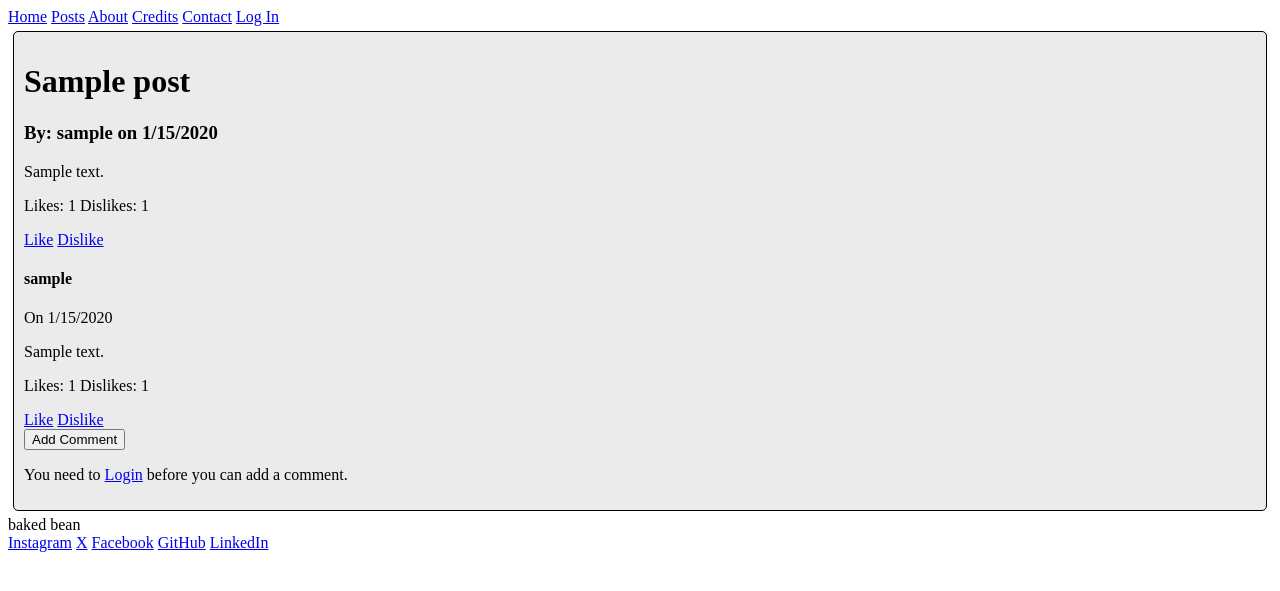
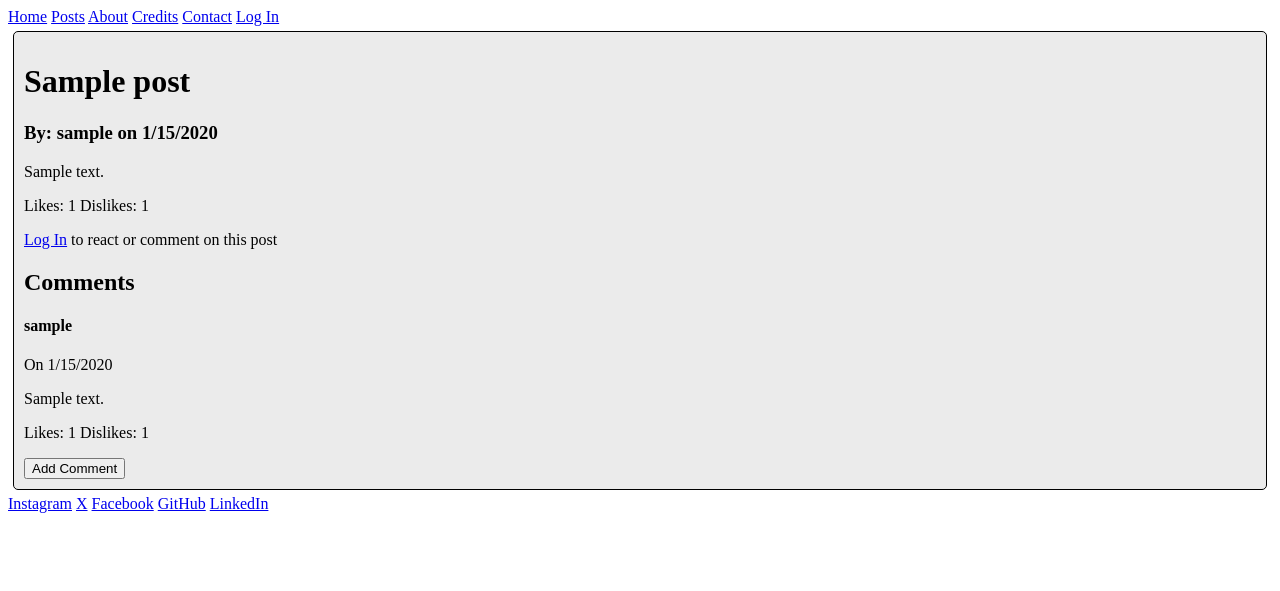
Before and after one commit to crunchytee/charlie-blog, a Flask app: page /post/1 in a window 1280 px wide. Shown: the top 591 px of the page. Run offline with Flask 3, Linux system fonts and the light colour scheme; tables that the repository leaves empty hold one stand-in row (values such as "Sample post").

Commit message:
add comments, likes, dislikes

```diff
--- a/app/forms.py
+++ b/app/forms.py
@@ -32,5 +32,5 @@ class PostForm(FlaskForm):
     submit = SubmitField("Post")
 
 class CommentForm(FlaskForm):
-    comment = body_html = TextAreaField("Comment", validators=[DataRequired(), Length(2, 300, "Post must be within 2 and 300 characters")])
+    comment = TextAreaField("Comment", validators=[DataRequired(), Length(2, 300, "Post must be within 2 and 300 characters")])
     submit = SubmitField("Post Comment")
--- a/app/routes.py
+++ b/app/routes.py
@@ -1,11 +1,9 @@
-from urllib.parse import urlparse
-from flask import render_template, flash, redirect, url_for, request
-from flask_login import login_user, current_user, logout_user, login_required
-from app import app, db
-from app.forms import LoginForm
-from app.models import User, Post
+from flask import render_template
+from flask_login import login_required
+from app import app
+from app.models import Post
 from app.services.auth import login_helper, logout_helper, registration_helper
-from app.services.posts import add_post, update_post, delete_post, view_post
+from app.services.posts import add_post, update_post, delete_post, view_post, like_post_helper, dislike_post_helper, like_comment_helper, dislike_comment_helper
 
 # Main links that return a webpage
 # Home Page
@@ -31,10 +29,12 @@ def create_post():
 def post(post_id):
     return view_post(post_id)
 
+# Edit post
 @app.route('/post/<post_id>/edit', methods=['GET', 'POST'])
 def edit_post(post_id):
     return update_post(post_id)
 
+# Delete post
 @app.route('/post/<post_id>/delete', methods=['GET', 'POST'])
 def remove_post(post_id):
     return delete_post(post_id)
@@ -73,32 +73,22 @@ def page_not_found(e):
     return render_template('404.html'), 404
 
 # Functional routes
-@app.route('/post/<post_id>/like')
+@app.route('/post/<post_id>/like', methods=['POST'])
 @login_required
 def like_post(post_id):
-    #TODO update template
-    return render_template("base.html", title="Home | Posts")
+    return like_post_helper(post_id)
 
-@app.route('/post/<post_id>/dislike')
+@app.route('/post/<post_id>/dislike', methods=['POST'])
 @login_required
 def dislike_post(post_id):
-    #TODO update template
-    return render_template("base.html", title="Home | Posts")
+    return dislike_post_helper(post_id)
 
-@app.route('/comment/<comment_id>/like')
+@app.route('/comment/<comment_id>/like', methods=['POST'])
 @login_required
 def like_comment(comment_id):
-    #TODO update template
-    return render_template("base.html", title="Home | Posts")
+    return like_comment_helper(comment_id)
 
-@app.route('/comment/<comment_id>/dislike')
+@app.route('/comment/<comment_id>/dislike', methods=['POST'])
 @login_required
 def dislike_comment(comment_id):
-    #TODO update template
-    return render_template("base.html", title="Home | Posts")
-
-@app.route('/post/<post_id>/comment')
-@login_required
-def comment(post_id):
-    #TODO update template
-    return render_template("base.html", title="Home | Posts")
+    return dislike_comment_helper(comment_id)
--- a/app/services/auth.py
+++ b/app/services/auth.py
@@ -1,7 +1,7 @@
 from urllib.parse import urlparse
 from flask import render_template, flash, redirect, url_for, request
 from flask_login import login_user, current_user, logout_user
-from app import app, db
+from app import db
 from app.forms import LoginForm, RegistrationForm
 from app.models import User
 
--- a/app/services/posts.py
+++ b/app/services/posts.py
@@ -1,9 +1,8 @@
-from urllib.parse import urlparse
-from flask import render_template, flash, redirect, url_for, request
-from flask_login import login_user, current_user, logout_user
-from app import app, db
-from app.forms import LoginForm, RegistrationForm, PostForm, CommentForm
-from app.models import User, Post, Comment
+from flask import render_template, flash, redirect, url_for, jsonify
+from flask_login import current_user
+from app import db
+from app.forms import PostForm, CommentForm
+from app.models import Post, Comment
 from app.services.auth import is_user_valid
 
 def add_post():
@@ -66,19 +65,42 @@ def delete_post(post_id):
 def view_post(post_id):
     # Comment form
     form = CommentForm()
-    print("reached view post", flush=True)
     if form.validate_on_submit():
-        print("reached form validate", flush=True)
         print(post_id, flush=True)
         comment = Comment(post_id=int(post_id), comment=form.comment.data, user_id=current_user.id)
         db.session.add(comment)
         db.session.commit()
         flash("Comment added")
-        # return redirect("/post/" + post_id)
-        return redirect("/index")
+        return redirect("/post/" + post_id)
     # Get post - return 404 if no post
     post = Post.query.filter_by(id=post_id).first_or_404()
     truncated_title = post.title if len(post.title) < 50 else (post.title[:47] + "...")
     return render_template("post.html", title=truncated_title, post=post, form=form)
 
-# Delete posts
+def like_post_helper(post_id):
+    post = Post.query.filter_by(id=post_id).first()
+    post.likes += 1
+    db.session.commit()
+
+    return jsonify({"likes": post.likes})
+
+def dislike_post_helper(post_id):
+    post = Post.query.filter_by(id=post_id).first()
+    post.dislikes += 1
+    db.session.commit()
+
+    return jsonify({"dislikes": post.dislikes})
+
+def like_comment_helper(comment_id):
+    comment = Comment.query.filter_by(id=comment_id).first()
+    comment.likes += 1
+    db.session.commit()
+
+    return jsonify({"likes": comment.likes})
+
+def dislike_comment_helper(comment_id):
+    comment = Comment.query.filter_by(id=comment_id).first()
+    comment.dislikes += 1
+    db.session.commit()
+
+    return jsonify({"dislikes": comment.dislikes})
--- a/app/templates/base.html
+++ b/app/templates/base.html
@@ -22,6 +22,6 @@
     </ul>
     {% endif %} {% endwith %}
     <div class="content">{% block content %} {% endblock %}</div>
-    baked bean {% include "_footer.html" %}
+    {% include "_footer.html" %}
   </body>
 </html>
--- a/app/templates/post.html
+++ b/app/templates/post.html
@@ -1,4 +1,66 @@
 {% extends "base.html" %} {% block content %}
+<script>
+  function showCommentForm() {
+    document.getElementById("comment-form").style.display = "block";
+    document.getElementById("show-comment-form").style.display = "none";
+  }
+  function likePost(postId) {
+    fetch(`/post/${postId}/like`, {
+      method: "POST",
+      headers: {
+        "Content-Type": "application/json",
+      },
+    })
+      .then((response) => response.json())
+      .then((data) => {
+        document.getElementById(`like-count-${postId}`).innerText = data.likes;
+      })
+      .catch((error) => console.error("error: ", error));
+  }
+  function dislikePost(postId) {
+    fetch(`/post/${postId}/dislike`, {
+      method: "POST",
+      headers: {
+        "Content-Type": "application/json",
+      },
+    })
+      .then((response) => response.json())
+      .then((data) => {
+        document.getElementById(`dislike-count-${postId}`).innerText =
+          data.dislikes;
+      })
+      .catch((error) => console.error("error: ", error));
+  }
+  function likeComment(commentId) {
+    fetch(`/comment/${commentId}/like`, {
+      method: "POST",
+      headers: {
+        "Content-Type": "application/json",
+      },
+    })
+      .then((response) => response.json())
+      .then((data) => {
+        document.getElementById(`comment-like-count-${commentId}`).innerText =
+          data.likes;
+      })
+      .catch((error) => console.error("error: ", error));
+  }
+  function dislikeComment(commentId) {
+    fetch(`/comment/${commentId}/dislike`, {
+      method: "POST",
+      headers: {
+        "Content-Type": "application/json",
+      },
+    })
+      .then((response) => response.json())
+      .then((data) => {
+        document.getElementById(
+          `comment-dislike-count-${commentId}`
+        ).innerText = data.dislikes;
+      })
+      .catch((error) => console.error("error: ", error));
+  }
+</script>
 <div
   style="
     border-style: solid;
@@ -19,7 +81,10 @@
     post.timestamp.day }}/{{ post.timestamp.year }}
   </h3>
   <p>{{ post.body_html | safe }}</p>
-  <p>Likes: {{post.likes}} Dislikes: {{ post.dislikes }}</p>
+  <p>
+    Likes: <span id="like-count-{{post.id}}">{{post.likes}}</span> Dislikes:
+    <span id="dislike-count-{{post.id}}">{{ post.dislikes }}</span>
+  </p>
   {% if post.user_id == current_user.id %}
   <div
     style="
@@ -30,14 +95,20 @@
       padding: 10px;
     "
   >
-    <p>Administration</p>
+    <p>Post Administration</p>
     <a href="/post/{{post.id}}/edit">Edit</a>
     <a href="/post/{{post.id}}/delete">Delete</a>
   </div>
+  {% elif not current_user.is_anonymous%}
+  <button onclick="likePost('{{post.id}}')">Like</button>
+  <button onclick="dislikePost('{{post.id}}')">Dislike</button>
   {% else %}
-  <a href="/post/{{post.id}}/like">Like</a>
-  <a href="/post/{{post.id}}/dislike">Dislike</a>
-  {% endif %} {% if post.comments %} {% for comment in post.comments %}
+  <p>
+    <a href="{{url_for('login')}}">Log In</a> to react or comment on this post
+  </p>
+  {% endif %} {% if post.comments %}
+  <h2>Comments</h2>
+  {% for comment in post.comments %}
   <div>
     <h4>{{ comment.author.username }}</h4>
     <p>
@@ -45,19 +116,26 @@
       comment.timestamp.year }}
     </p>
     <p>{{ comment.comment }}</p>
-    {% if comment.user_id == current_user.id %}
-    <p>Likes: {{comment.likes}} Dislikes: {{ comment.dislikes }}</p>
-    {% else %}
-    <p>Likes: {{comment.likes}} Dislikes: {{ comment.dislikes }}</p>
-    <a href="/post/{{comment.id}}/like">Like</a>
-    <a href="/post/{{comment.id}}/dislike">Dislike</a>
+    <p>
+      Likes:
+      <span id="comment-like-count-{{comment.id}}">{{comment.likes}}</span>
+      Dislikes:
+      <span id="comment-dislike-count-{{comment.id}}"
+        >{{ comment.dislikes }}</span
+      >
+    </p>
+    {% if not current_user.is_anonymous%}
+    <button onclick="likeComment('{{comment.id}}')">Like</button>
+    <button onclick="dislikeComment('{{comment.id}}')">Dislike</button>
     {% endif %}
   </div>
   {% endfor %} {% else %}
   <div><p>No Comments. Add yours!</p></div>
   {% endif %}
-  <button id="show-comment-form">Add Comment</button>
-  <div style="display: block">
+  <button id="show-comment-form" onClick="showCommentForm()">
+    Add Comment
+  </button>
+  <div id="comment-form" style="display: none">
     {% if current_user.is_anonymous %}
     <p>
       You need to
@@ -65,7 +143,6 @@
       can add a comment.
     </p>
     {% else %}
-    <h1>test</h1>
     <form action="" method="post">
       {{ form.hidden_tag() }}
       <p>
```
